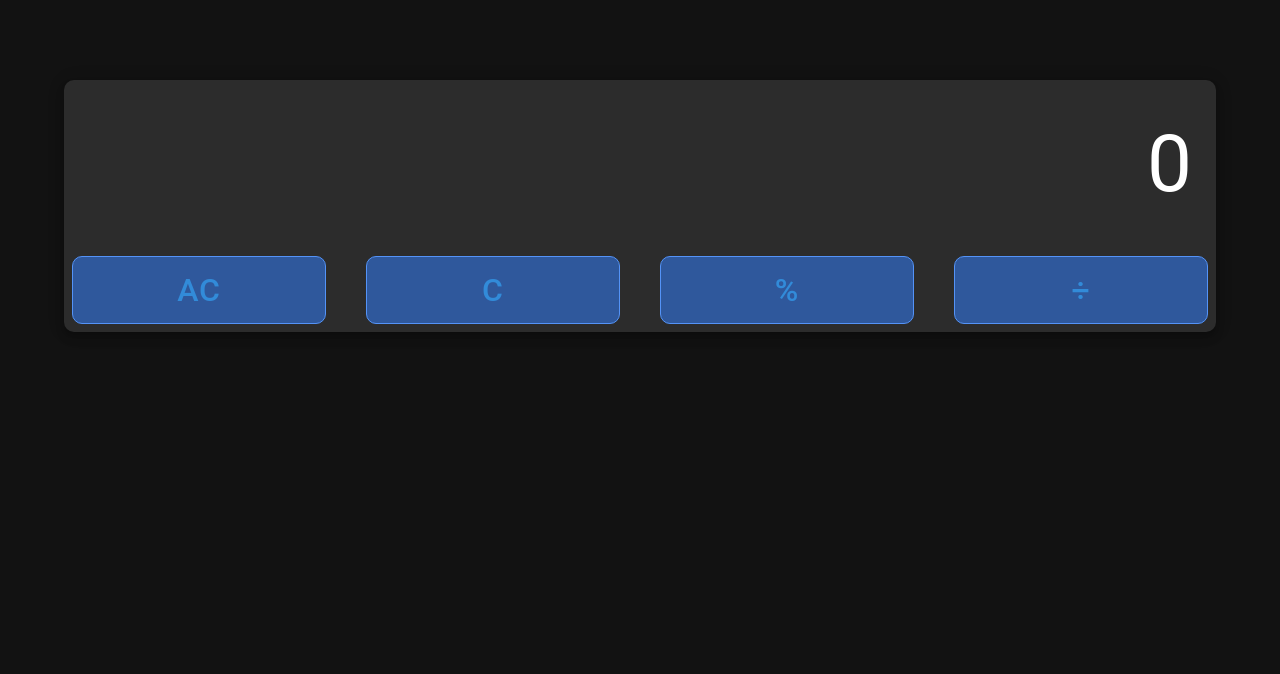
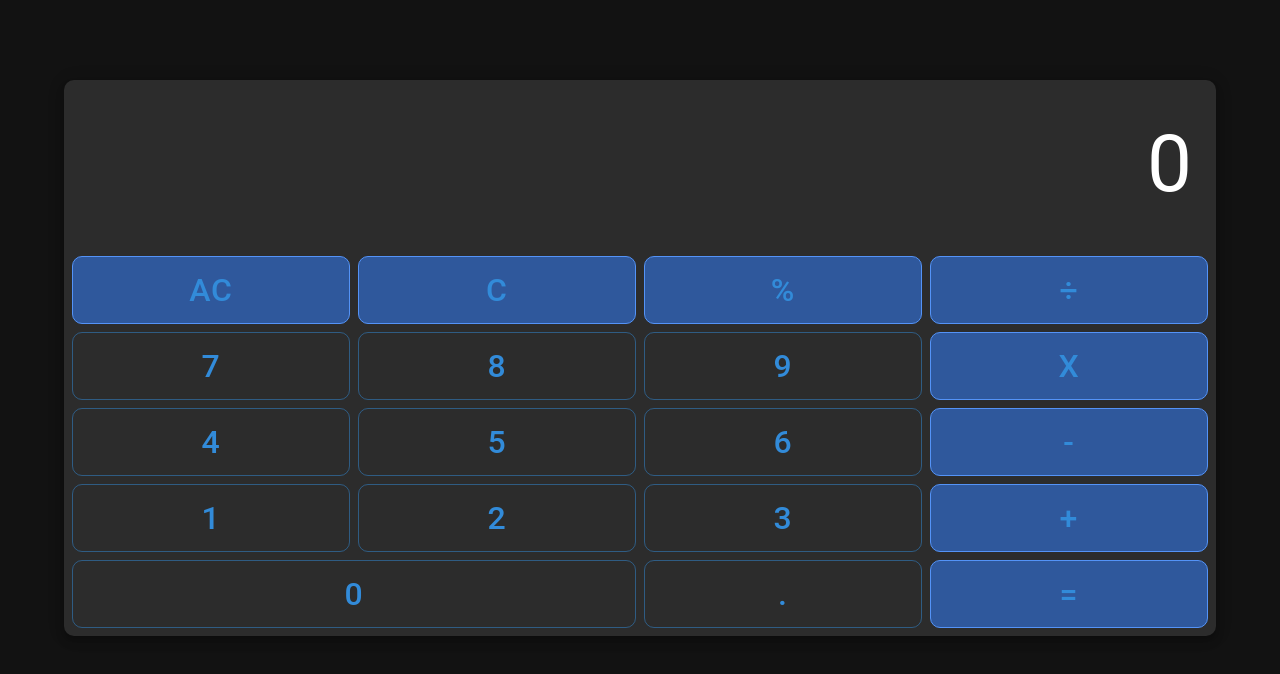
Before and after one commit to DarioBarrionuevo/calculator-test, a React (Vite) app: page / in a window 1280 px wide. Shown: the top 674 px of the page. Built offline with nearby package versions, Linux system fonts and the light colour scheme.

Commit message:
Complete  buttons layout

```diff
--- a/src/App.tsx
+++ b/src/App.tsx
@@ -1,6 +1,7 @@
 import { Container, Grid, Paper, styled } from "@mui/material";
 import { useState } from "react";
 import SignButton from "./Components/SignButton";
+import NumberButton from "./Components/NumberButton";
 
 // Styled components
 const Calculator = styled(Paper)(({ theme }) => ({
@@ -34,10 +35,12 @@ function App() {
     <Container>
       <Calculator elevation={6}>
         <Grid container spacing={1}>
+          {/* Display */}
           <Grid item xs={12}>
             <Display>{currentValue}</Display>
           </Grid>
-          <Grid item container columnSpacing={5}>
+          {/* First row */}
+          <Grid item container columnSpacing={1}>
             <SignButton
               operation={"AC"}
               pickOperation={pickOperation}
@@ -59,6 +62,49 @@ function App() {
               selectedOperation={operation}
             />
           </Grid>
+          {/* Second row */}
+          <Grid item container columnSpacing={1}>
+            <NumberButton digit={"7"} enterDigit={pickNumber} />
+            <NumberButton digit={"8"} enterDigit={pickNumber} />
+            <NumberButton digit={"9"} enterDigit={pickNumber} />
+            <SignButton
+              operation={"x"}
+              pickOperation={pickOperation}
+              selectedOperation={operation}
+            />
+          </Grid>
+          {/* Third row */}
+          <Grid item container columnSpacing={1}>
+            <NumberButton digit={"4"} enterDigit={pickNumber} />
+            <NumberButton digit={"5"} enterDigit={pickNumber} />
+            <NumberButton digit={"6"} enterDigit={pickNumber} />
+            <SignButton
+              operation={"-"}
+              pickOperation={pickOperation}
+              selectedOperation={operation}
+            />
+          </Grid>
+          {/* Fourth row */}
+          <Grid item container columnSpacing={1}>
+            <NumberButton digit={"1"} enterDigit={pickNumber} />
+            <NumberButton digit={"2"} enterDigit={pickNumber} />
+            <NumberButton digit={"3"} enterDigit={pickNumber} />
+            <SignButton
+              operation={"+"}
+              pickOperation={pickOperation}
+              selectedOperation={operation}
+            />
+          </Grid>
+          {/* Fifth row */}
+          <Grid item container columnSpacing={1}>
+            <NumberButton xs={6} digit={"0"} enterDigit={pickNumber} />
+            <NumberButton digit={"."} enterDigit={() => {}} />
+            <SignButton
+              operation={"="}
+              pickOperation={pickOperation}
+              selectedOperation={operation}
+            />
+          </Grid>
         </Grid>
       </Calculator>
     </Container>
```
